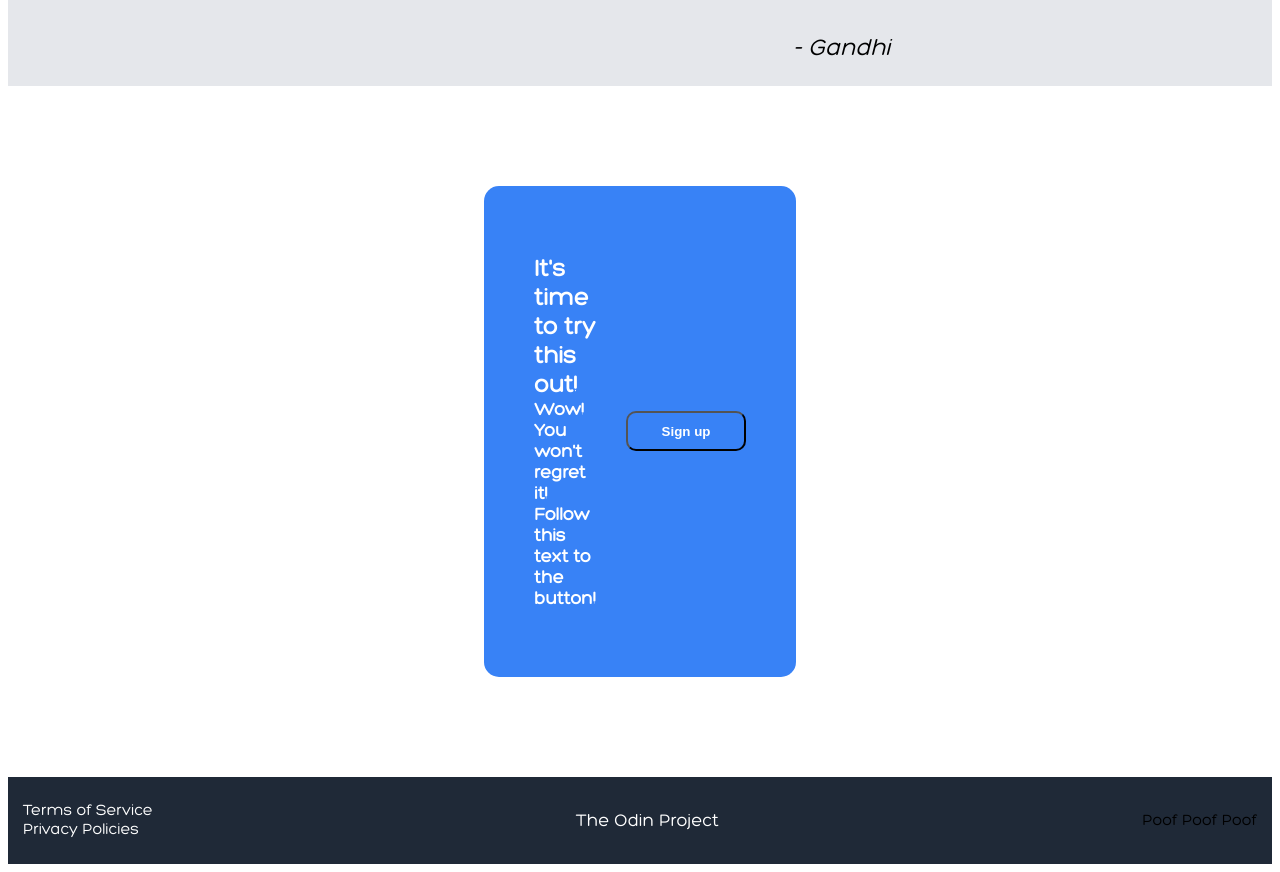
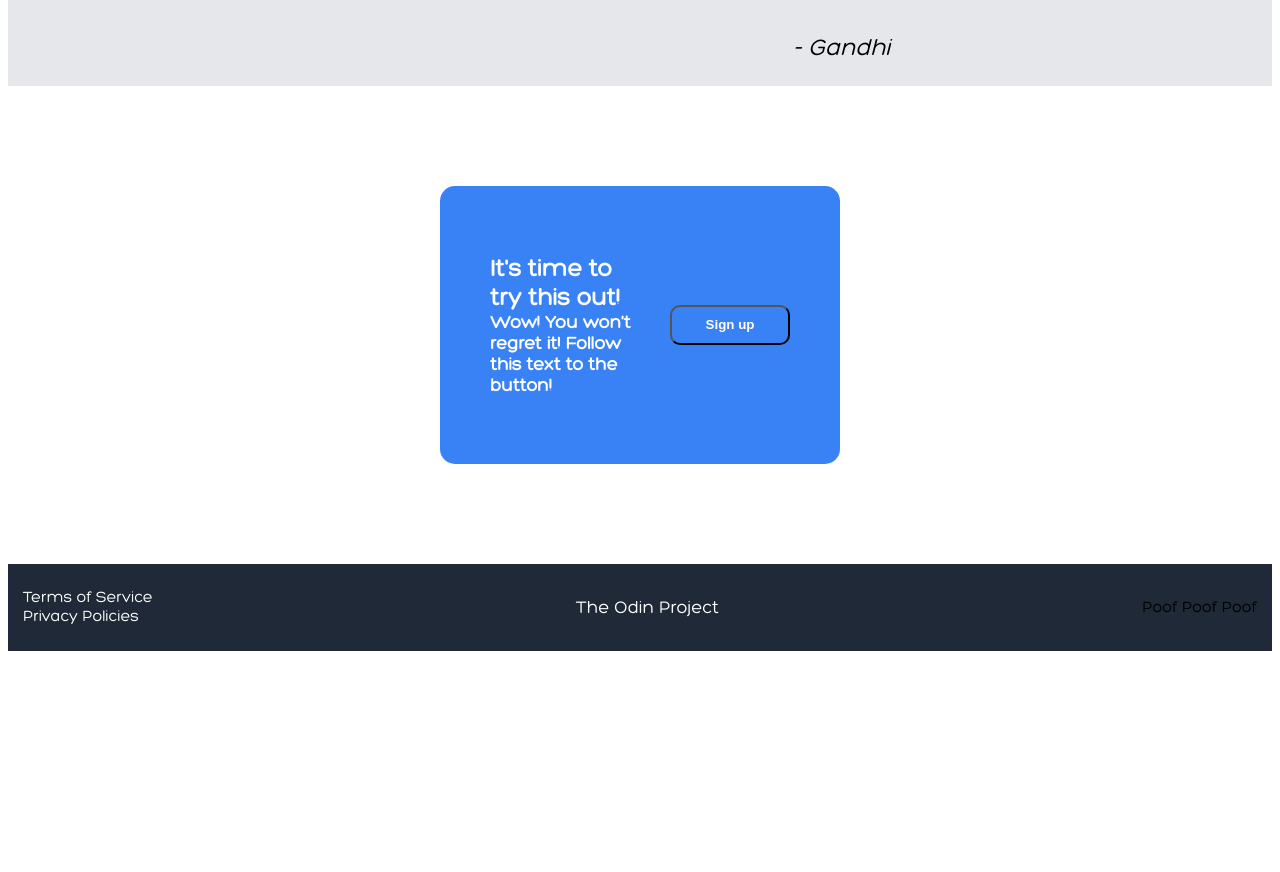
Before and after one commit to gormlessfie/odin-landing-page, a plain HTML site: page index.html in a window 1280 px wide. Shown: the part 1388-2260 px from the top of the page. After the commit the page ends 2047 px from the top, so only its background shows below. Drawn offline with Linux system fonts and the light colour scheme; files whose address does not match are found by name; a web font is replaced by a local one.

Commit message:
Added min-width to action-container

```diff
--- a/css/styles.css
+++ b/css/styles.css
@@ -171,6 +171,7 @@ img {
 
 .action-container {
     display: flex;
+    flex: 1 1 auto;
     padding: 100px 500px;
     justify-content: center;
     align-items: center;
@@ -188,6 +189,7 @@ img {
     color: white;
     font-size: 18px;
     font-weight: bold;
+    min-width: 300px;
 }
 
 .action-button-container {
```
